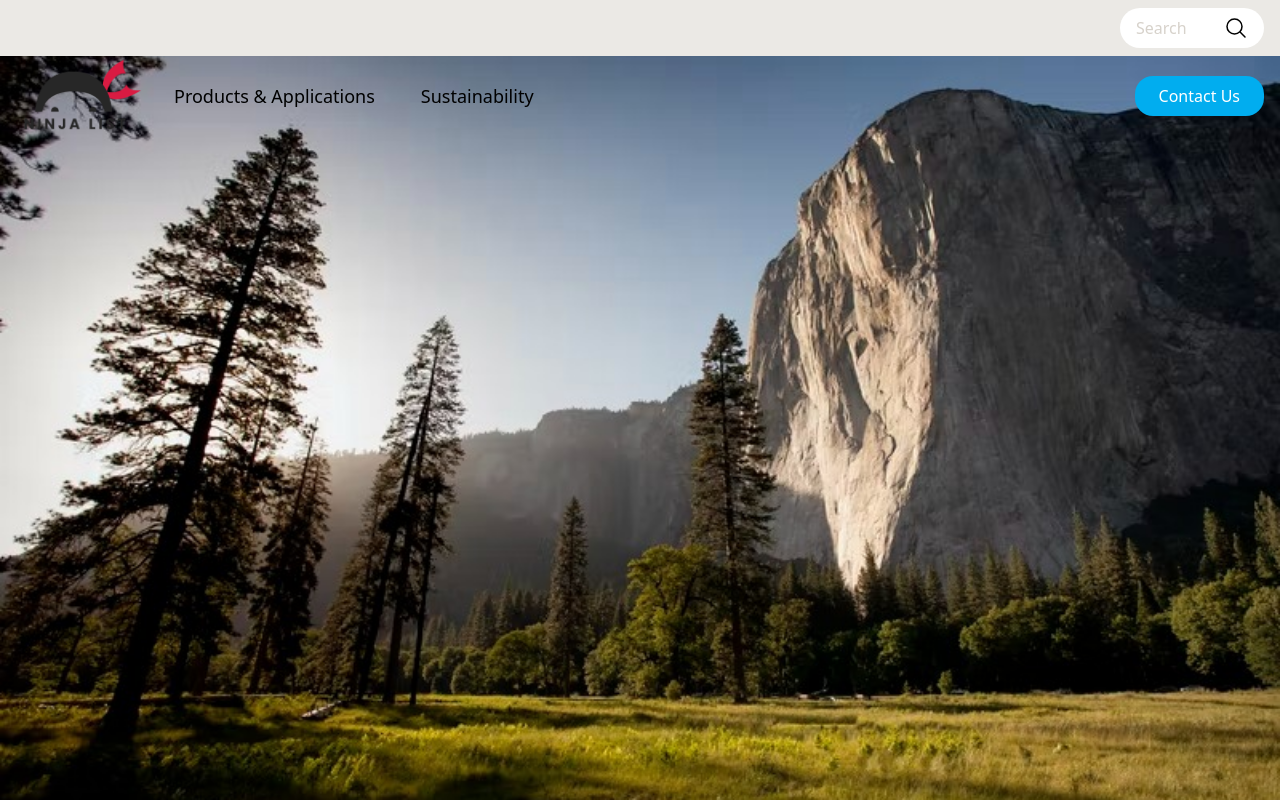
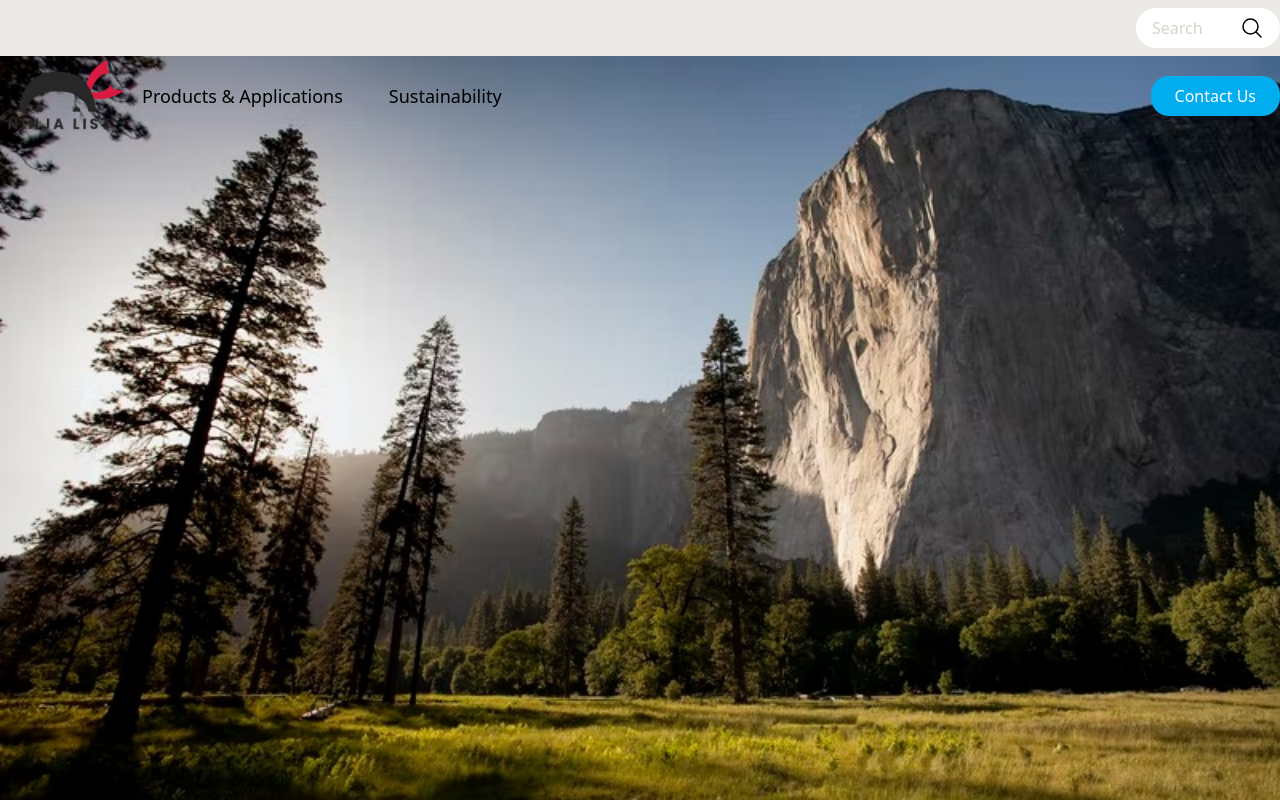
Before and after one commit to FredJiangFei/FredBek, a Next.js app in the folder frontend/mybek/: page / in a window 1280 px wide. Shown: the top 802 px of the page. Built offline with nearby package versions, Linux system fonts and the light colour scheme.

Commit message:
show sub menu

```diff
--- a/frontend/mybek/components/layout/navbar.jsx
+++ b/frontend/mybek/components/layout/navbar.jsx
@@ -27,7 +27,7 @@ const TopMenus = ({ categories }) => {
           <Image src="/logo.png" alt="site logo" width={128} height={77} />
         </Link>
         {categories?.length > 0 && (
-          <ul className="flex space-x-8 flex-1 mx-4 h-full">
+          <ul className="flex flex-1 h-full">
             <div className={classes.menu}>
               {categories?.map((c) => (
                 <li key={c.title} className={classes.services}>
@@ -78,7 +78,7 @@ const SubMenus = ({ categories, base }) => {
 
 const HedaderSearch = () => {
   return (
-    <div className="bg-gray-300 flex h-14 w-full px-4">
+    <div className="bg-gray-300 flex h-14 w-full">
       <span className="flex-1"></span>
       <div className="flex items-center relative">
         <input
--- a/frontend/mybek/components/layout/navbar.module.css
+++ b/frontend/mybek/components/layout/navbar.module.css
@@ -7,8 +7,6 @@
 .menuContainer {
   display: flex;
   align-items: center;
-  padding-left: 16px;
-  padding-right: 16px;
   height: 80px;
 }
 
@@ -37,10 +35,10 @@
   background-color: white;
   position: absolute;
   display: none;
-  top: 80px;
-  width: 100vw;
-  left: -160px;
-  padding-left: 160px;
+  top: 136px;
+  padding-left: 142px;
+  width: 100%;
+  left: 0;
   cursor: default;
 }
 
@@ -50,7 +48,6 @@
 
 .services {
   display: flex;
-  position: relative;
   align-items: center;
 }
 
```
